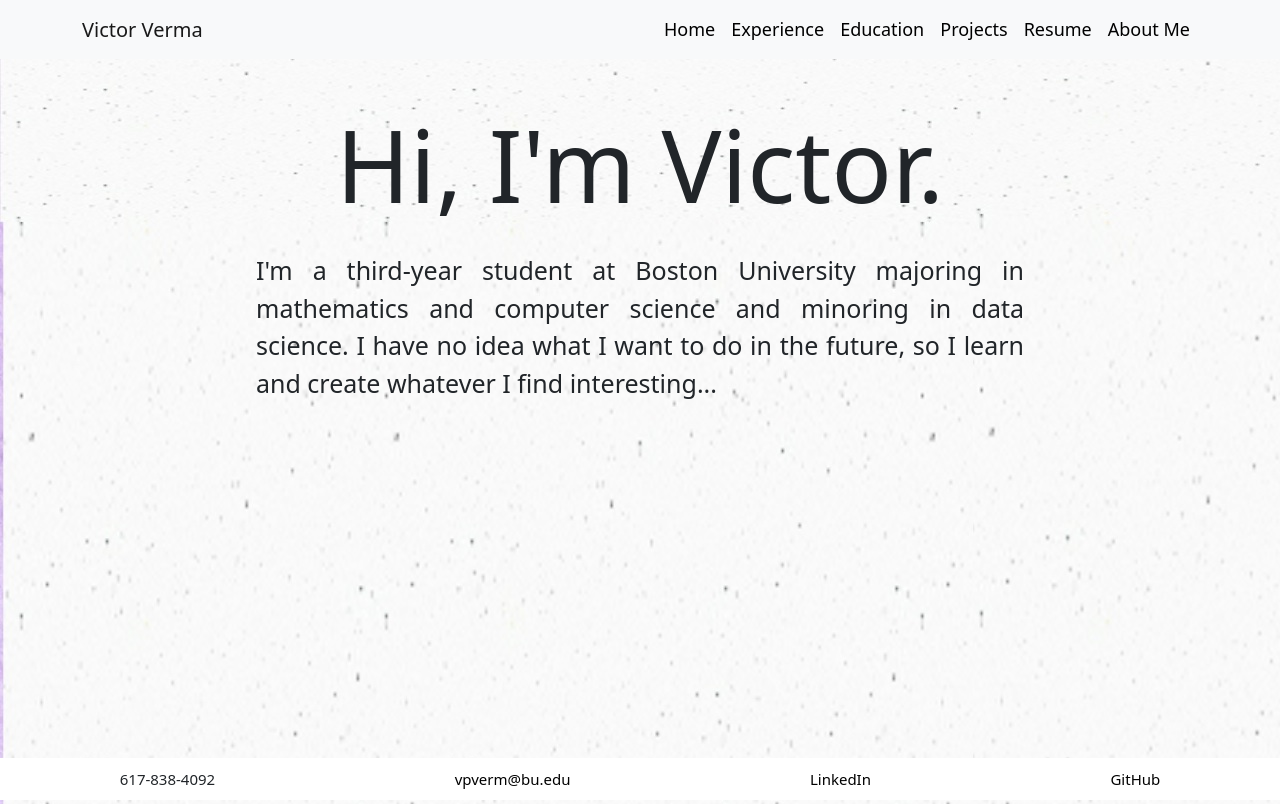
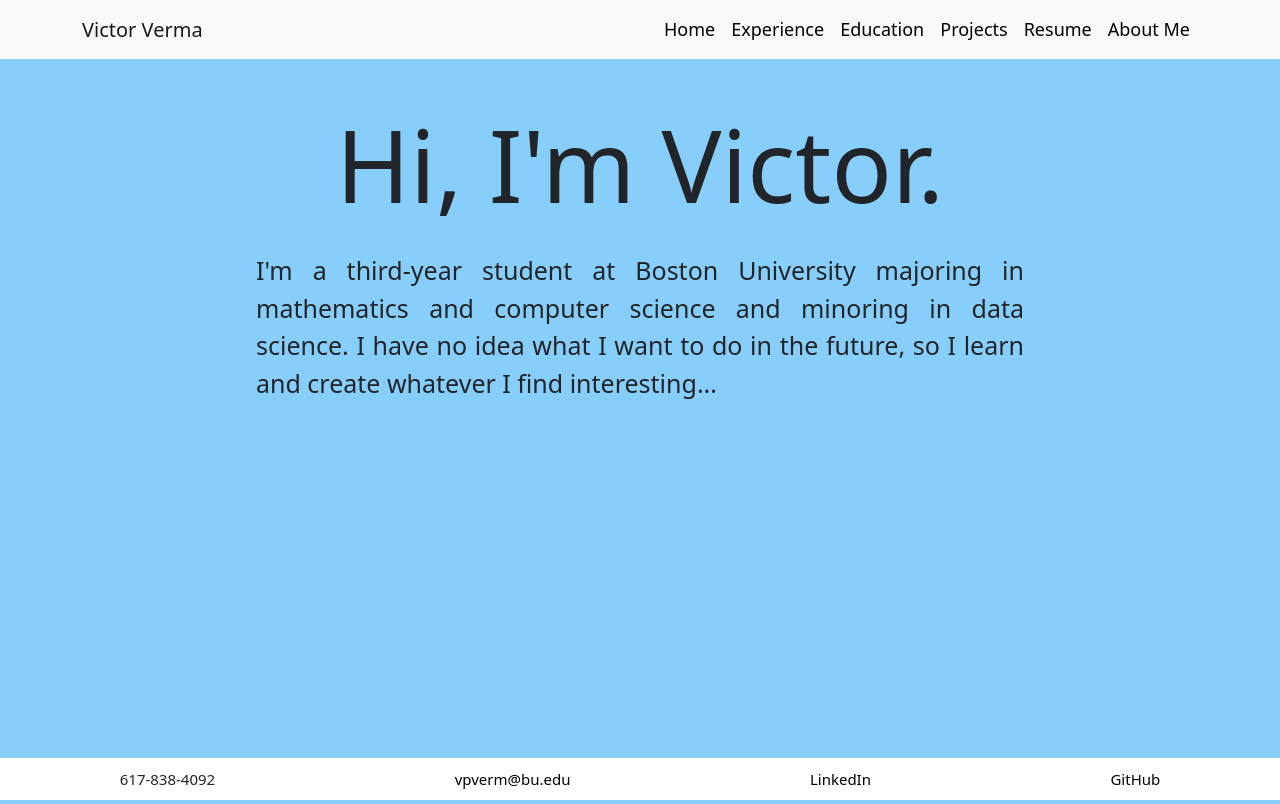
Before and after one commit to victorverma3/Portfolio, a React (Vite) app: page / in a window 1280 px wide. Built offline with nearby package versions, Linux system fonts and the light colour scheme.

Commit message:
background now light sky blue

```diff
--- a/src/App.css
+++ b/src/App.css
@@ -2,7 +2,7 @@
   max-width: 1440px;
   margin: auto;
   text-align: center;
-  background-image: url("./images/background.png");
+  background-color: lightskyblue;
   overflow-x: hidden;
 }
 
```
Also changed, not shown: src/images/background.png (deleted).
